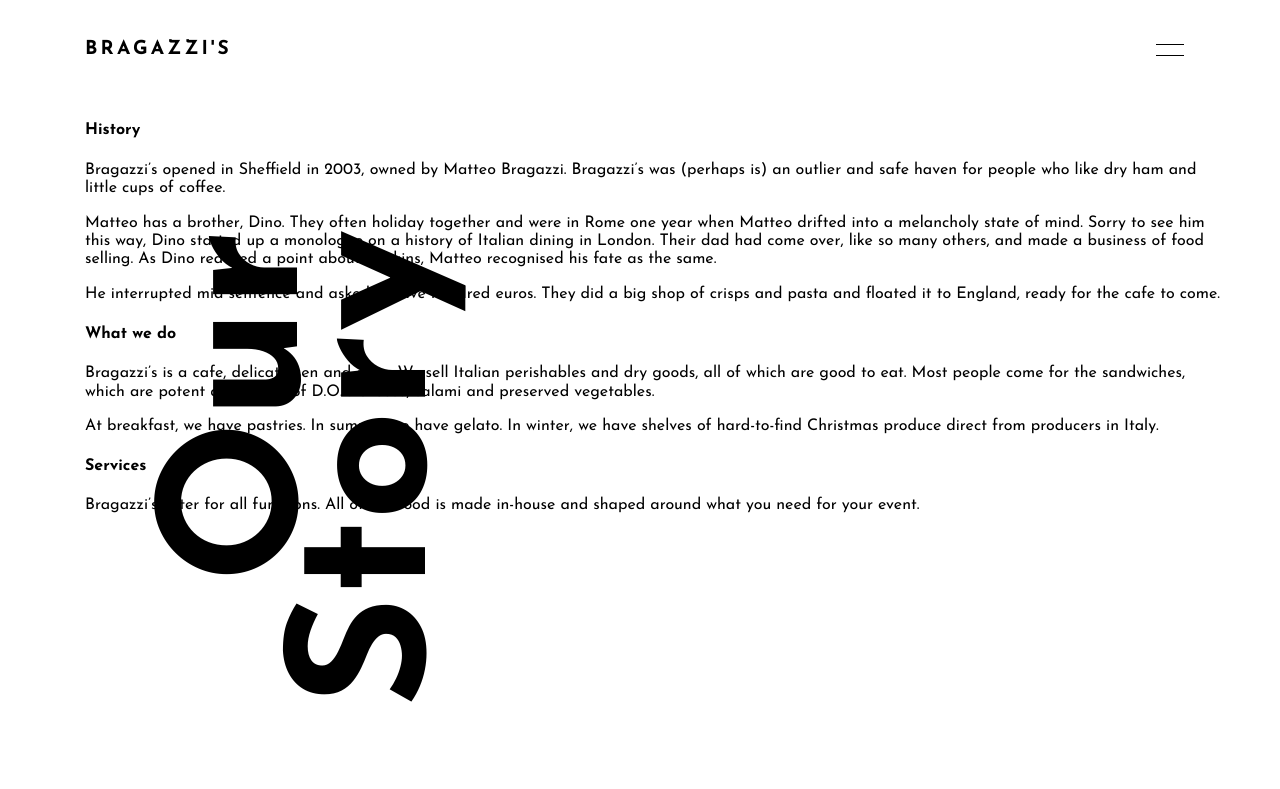
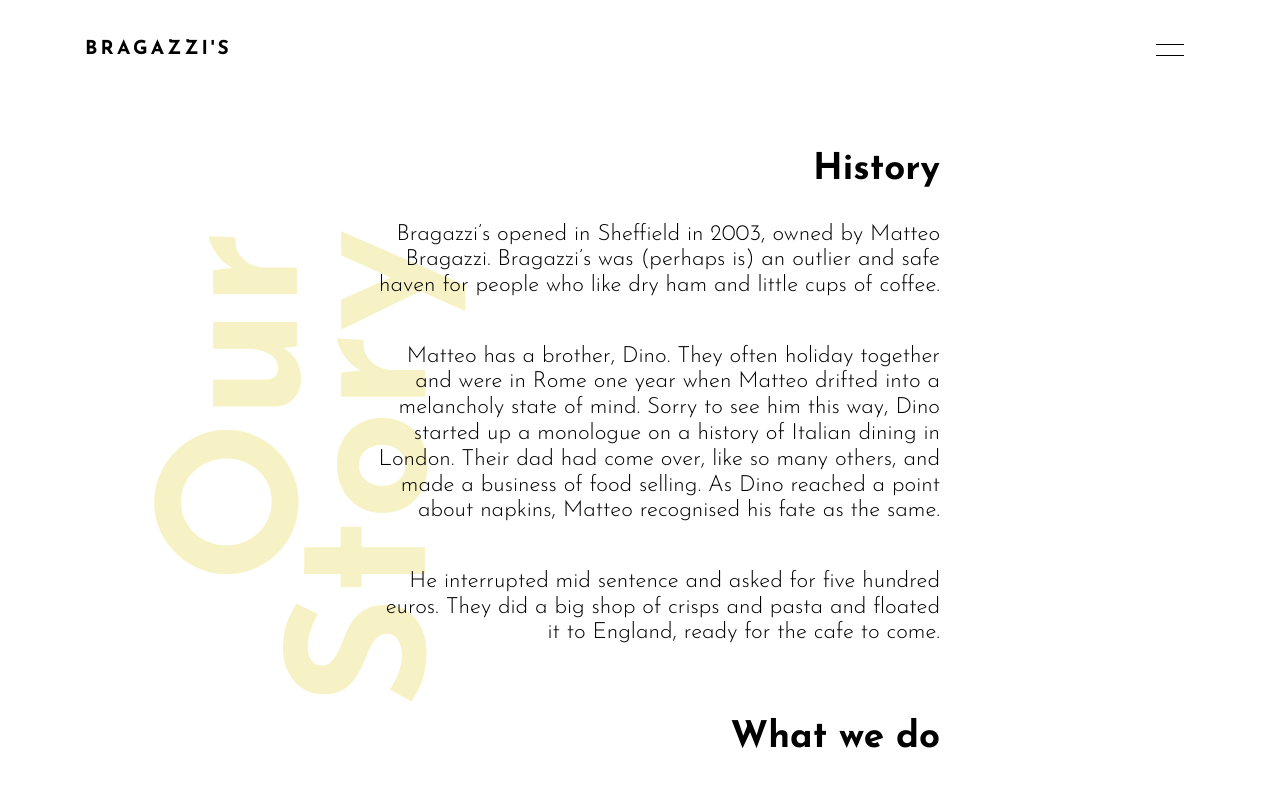
Before and after one commit to dencoSeca/bragazzis, a React (Create React App) app: page /our-story in a window 1280 px wide. Shown: the top 789 px of the page. Built offline with nearby package versions, Linux system fonts and the light colour scheme; some icons are missing.

Commit message:
style ourstory page

```diff
--- a/src/styles/App.scss
+++ b/src/styles/App.scss
@@ -1,4 +1,4 @@
-@import url('https://fonts.googleapis.com/css?family=Josefin+Sans:400,600,700&display=swap');
+@import url('https://fonts.googleapis.com/css?family=Josefin+Sans:300,400,600,700&display=swap');
 @import './normalize.scss';
 @import 'bootstrap/scss/bootstrap-grid.scss';
 @import './variables.scss';
--- a/src/styles/components/page.scss
+++ b/src/styles/components/page.scss
@@ -18,6 +18,8 @@
         line-height: 8rem;
         position: relative;
         left: 100px;
+        color: khaki;
+        opacity: 0.5;
       }
     }
     .content {
--- a/src/styles/pages/ourStory.scss
+++ b/src/styles/pages/ourStory.scss
@@ -0,0 +1,20 @@
+.our-story {
+  display: flex;
+  flex-direction: column;
+  justify-content: flex-start;
+  align-items: flex-end;
+  width: 50%;
+  position: relative;
+  left: 25%;
+  margin-bottom: 64px;
+  h4 {
+    font-size: 2.3rem;
+    font-weight: 700;
+    margin-bottom: 8px;
+  }
+  p {
+    font-size: 1.4rem;
+    font-weight: 300;
+    text-align: right;
+  }
+}
```
